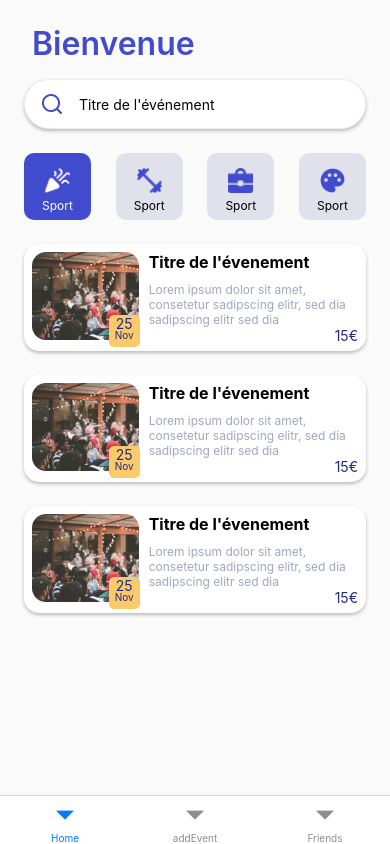
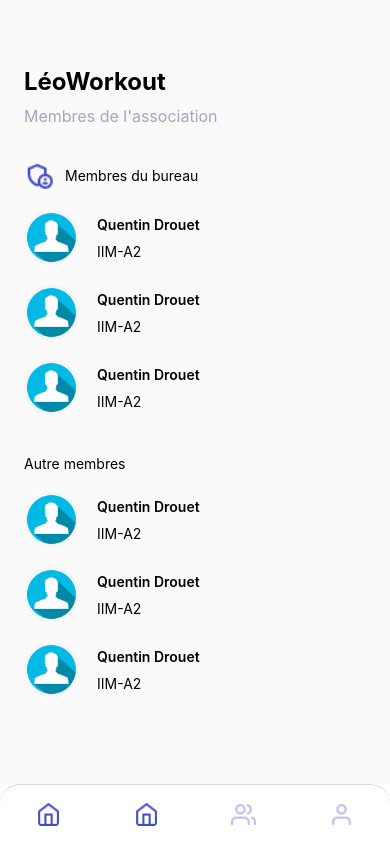
Before and after one commit to wared2003/devlab_amour_des_assos_front, a React Native app: screen /Member in a window 390 px wide. Built offline with nearby package versions, Linux system fonts and the light colour scheme.

Commit message:
customisation de   la navbar et ajout de la page liste menbre :fire:

```diff
--- a/App.js
+++ b/App.js
@@ -1,11 +1,13 @@
 import * as React from 'react';
-import { NavigationContainer } from '@react-navigation/native';
-import { createNativeStackNavigator } from '@react-navigation/native-stack';
+import {NavigationContainer} from '@react-navigation/native';
+import {createNativeStackNavigator} from '@react-navigation/native-stack';
 import Home from "./components/home_page";
-import { createBottomTabNavigator } from '@react-navigation/bottom-tabs';
-import AddEvent from "./components/addEvent";
+import {createBottomTabNavigator} from '@react-navigation/bottom-tabs';
+// import AddEvent from "./components/addEvent";
 import JoinEvent from "./components/joinEvent";
 import Friends from "./components/Friends";
+// import ListMember from "./components/list-member";
+import Tabs from "./components/tabs";
 
 
 const Tab = createBottomTabNavigator();
@@ -15,31 +17,30 @@ const Tab = createBottomTabNavigator();
 
 //navigation stack de la homepage:
 //<headerShown : false>permet de ne pas afficher le header.
-const HomeStack = createNativeStackNavigator();
-function HomeStackScreen() {
-    return (
-        <HomeStack.Navigator>
-            <HomeStack.Screen name="Home" component={Home} options={{headerShown: false}}/>
-            <HomeStack.Screen name="JoinEvent" component={JoinEvent} />
-            <HomeStack.Screen name="Friends" component={Friends}/>
-        </HomeStack.Navigator>
-    );
-}
+// const HomeStack = createNativeStackNavigator();
 
-
-
-
+// function HomeStackScreen() {
+//     return (
+//         <HomeStack.Navigator>
+//             <HomeStack.Screen name="Home" component={Home} options={{headerShown: false}}/>
+//             <HomeStack.Screen name="JoinEvent" component={JoinEvent}/>
+//             <HomeStack.Screen name="Friends" component={Friends}/>
+//         </HomeStack.Navigator>
+//     );
+// }
 
 
 //bar de navigation general :
 const Navigation = () => {
     return (
         <NavigationContainer>
-            <Tab.Navigator >
-                <Tab.Screen name="Home" component={HomeStackScreen} options={{headerShown: false}}/>
-                <Tab.Screen name="addEvent" component={AddEvent} options={{headerShown: false}}/>
-                <Tab.Screen name="Friends" component={Friends} options={{headerShown: false}}/>
-            </Tab.Navigator>
+            {/*<Tab.Navigator>*/}
+            {/*    <Tab.Screen name="Home" component={HomeStackScreen} options={{headerShown: false}}/>*/}
+            {/*    <Tab.Screen name="addEvent" component={AddEvent} options={{headerShown: false}}/>*/}
+            {/*    <Tab.Screen name="Friends" component={Friends} options={{headerShown: false}}/>*/}
+            {/*    <Tab.Screen name="Member" component={ListMember} options={{headerShown: false}}/>*/}
+            {/*</Tab.Navigator>*/}
+            <Tabs/>
         </NavigationContainer>
     );
 };
--- a/components/Friends.js
+++ b/components/Friends.js
@@ -3,6 +3,7 @@ import SearchEvent from "./search-event";
 import {View, Text, StyleSheet, ScrollView, Image, SafeAreaView,} from 'react-native';
 import JoinEvent from "./joinEvent";
 import {Collapse, CollapseHeader, CollapseBody,AccordionList} from "accordion-collapse-react-native";
+
 class Friends extends React.Component {
 
 
@@ -12,7 +13,6 @@ class Friends extends React.Component {
                 <ScrollView style={styles.body}>
                     <Text style={styles.headerTitre}>Friends</Text>
                     <SearchEvent placeholder="Titre"/>
-
                     <Collapse>
                         <CollapseHeader>
                             <View>
--- /dev/null
+++ b/components/list-member.js
@@ -0,0 +1,83 @@
+import React from "react";
+import {View, Text, StyleSheet, ScrollView, Image, SafeAreaView,} from 'react-native';
+import Member from "./member";
+
+class ListMember extends React.Component {
+
+    render(){
+        return(
+            <View style={styles.container}>
+                <ScrollView style={styles.body}>
+                    <View style={styles.ContainerTitle}>
+                        <Text style={styles.title}>LéoWorkout</Text>
+                        <Text style={styles.descPage}>Membres de l'association</Text>
+                    </View>
+                    <View style={styles.containerMember}>
+                        <View style={styles.titleMember}>
+                            <Image source={require('../assets/icon/member.png')} style={styles.cardImg}/>
+                            <Text>Membres du bureau</Text>
+                        </View>
+                        <View>
+                            <Member/>
+                            <Member/>
+                            <Member/>
+                        </View>
+                    </View>
+
+                    <View style={styles.containerOtherMember} >
+                        <View style={styles.titleMember}>
+                            <Text>Autre membres</Text>
+                        </View>
+                        <View>
+                            <Member/>
+                            <Member/>
+                            <Member/>
+                        </View>
+                    </View>
+                </ScrollView>
+            </View>
+        )
+    }
+}
+
+const styles = StyleSheet.create({
+    container:{
+        flex:1
+    },
+    body: {
+        paddingLeft: 24,
+        paddingRight: 24,
+        paddingTop: 40,
+        flex: 1,
+        backgroundColor: '#FAFAFA',
+    },
+    title:{
+        marginTop: 27,
+        fontSize:24,
+        fontWeight:"bold"
+    },
+    descPage:{
+        fontSize:16,
+        color:'#a3a5c2',
+        marginTop:10,
+    },
+    cardImg: {
+        width:30,
+        height:30,
+        marginRight:11,
+    },
+    titleMember: {
+        flex: 1,
+        flexDirection:"row",
+        alignItems:"center",
+    },
+    containerMember: {
+        marginTop:34,
+    },
+    containerOtherMember:{
+        marginTop:40,
+    }
+
+})
+
+export default ListMember
--- /dev/null
+++ b/components/member.js
@@ -0,0 +1,46 @@
+import React from "react";
+import {View, Text, StyleSheet, ScrollView, Image, SafeAreaView,} from 'react-native';
+import ViewabilityHelper from "react-native-web/dist/vendor/react-native/ViewabilityHelper";
+import TextAncestorContext from "react-native-web/dist/exports/Text/TextAncestorContext";
+
+class Member extends React.Component{
+    render() {
+        return(
+            <View style={styles.containerMember}>
+                <View>
+                    <Image source={require('../assets/user-friend.png')}  style={styles.cardImg}/>
+                </View>
+                <View>
+                    <Text style={styles.nameMember}>Quentin Drouet</Text>
+                    <Text style={styles.nameClasse}>IIM-A2</Text>
+                </View>
+            </View>
+
+        )
+    }
+}
+const styles = StyleSheet.create({
+
+    nameMember:{
+        marginBottom: 10,
+        fontSize:14,
+        fontWeight:'600'
+    },
+    cardImg: {
+        borderRadius: 100,
+        width:55,
+        height:55,
+        marginRight:18,
+    },
+    nameClasse:{
+
+    },
+    containerMember:{
+        flex:1,
+        flexDirection:"row",
+        alignItems:"center",
+        marginTop:20,
+    }
+})
+
+export default Member
--- /dev/null
+++ b/components/tabs.js
@@ -0,0 +1,86 @@
+import * as React from 'react';
+import AddEvent from "./addEvent";
+import JoinEvent from "./joinEvent";
+import Friends from "./Friends";
+import ListMember from "./list-member";
+import {createBottomTabNavigator} from "@react-navigation/bottom-tabs";
+import {NavigationContainer} from "@react-navigation/native";
+import Home from "./home_page";
+import { View, Image, Text, StyleSheet, ScrollView, SafeAreaView,} from 'react-native';
+
+const Tab = createBottomTabNavigator();
+
+
+const Tabs = () => {
+    return (
+            <Tab.Navigator
+                screenOptions={{
+                    tabBarShowLabel: false,
+                    tabBarStyle: {
+                        backgroundColor: '#FFFFFF',
+                        height: 60,
+                        borderTopLeftRadius: 20,
+                        borderTopRightRadius: 20,
+                    }
+                }}>
+                {/*<Tab.Screen name="Home" component={HomeStackScreen} options={{headerShown: false}}/>*/}
+                <Tab.Screen name="Home" component={Home} options={{headerShown: false,
+                    tabBarIcon: ({focused}) => (
+                        <View style={styles.container}>
+                            <Image source={require('../assets/home.png')}
+                                   resizeMode='contain'
+                                   style={{
+                                       width:25,
+                                       height:25,
+
+                                   }}
+                            />
+
+                        </View>
+                    )}}/>
+                <Tab.Screen name="addEvent" component={AddEvent} options={{headerShown: false ,
+                    tabBarIcon: ({focused}) => (
+                        <View>
+                            <Image source={require('../assets/home.png')}
+                                   resizeMode='contain'
+                                   style={{
+                                       width:25,
+                                       height:25,
+
+                                   }}/>
+
+                        </View>
+                    )}}/>
+                <Tab.Screen name="Friends" component={Friends} options={{headerShown: false,
+                    tabBarIcon: ({focused}) => (
+                        <View>
+                            <Image source={require('../assets/people.png')}
+                                   resizeMode='contain'
+                                   style={{
+                                       width:25,
+                                       height:25,
+
+                                   }}/>
+                        </View>
+                    )}}/>
+                <Tab.Screen name="Member" component={ListMember} options={{headerShown: false,
+                    tabBarIcon: ({focused}) => (
+                        <View>
+                            <Image source={require('../assets/user.png')}
+                                   resizeMode='contain'
+                                   style={{
+                                       width:25,
+                                       height:25,
+
+                                   }}/>
+                        </View>
+                    )}}/>
+            </Tab.Navigator>
+    );
+};
+
+const styles = StyleSheet.create({
+
+})
+
+export default Tabs
```
Also changed, not shown: assets/icon/member.png (added).
